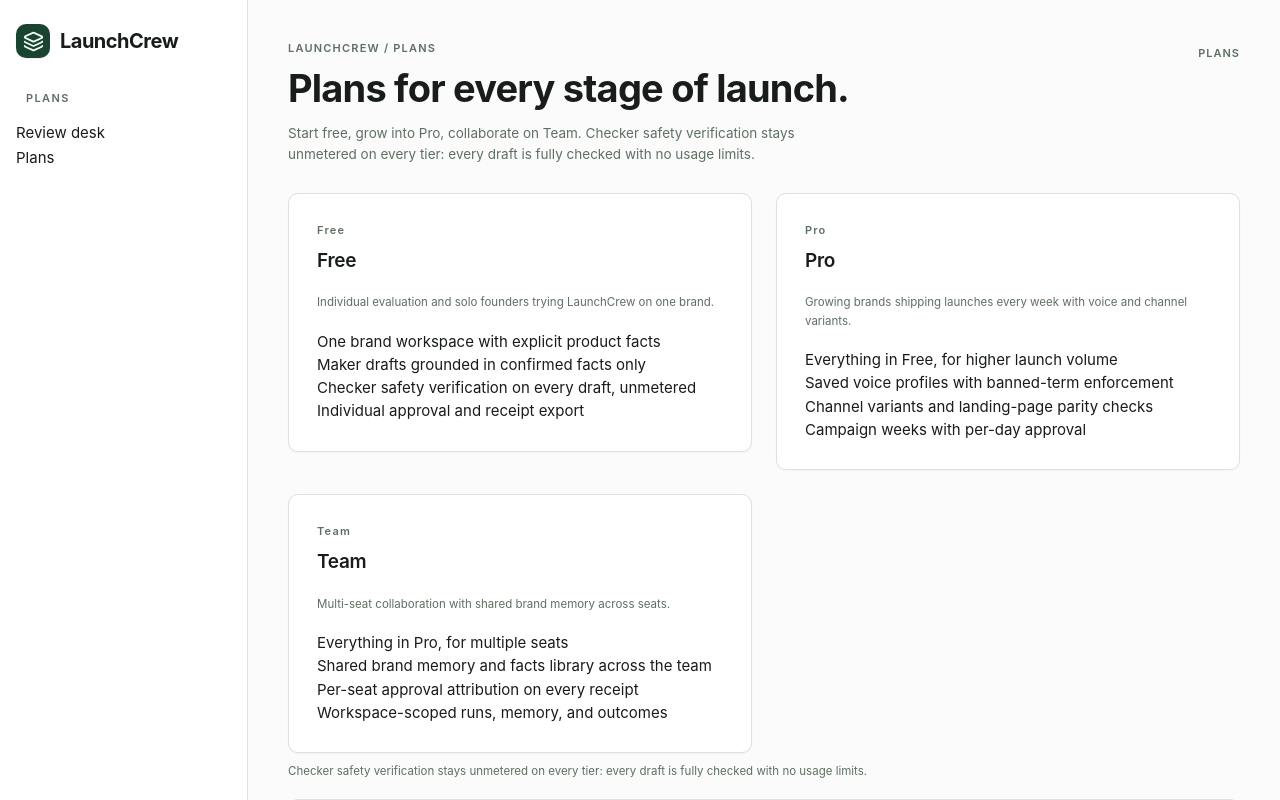
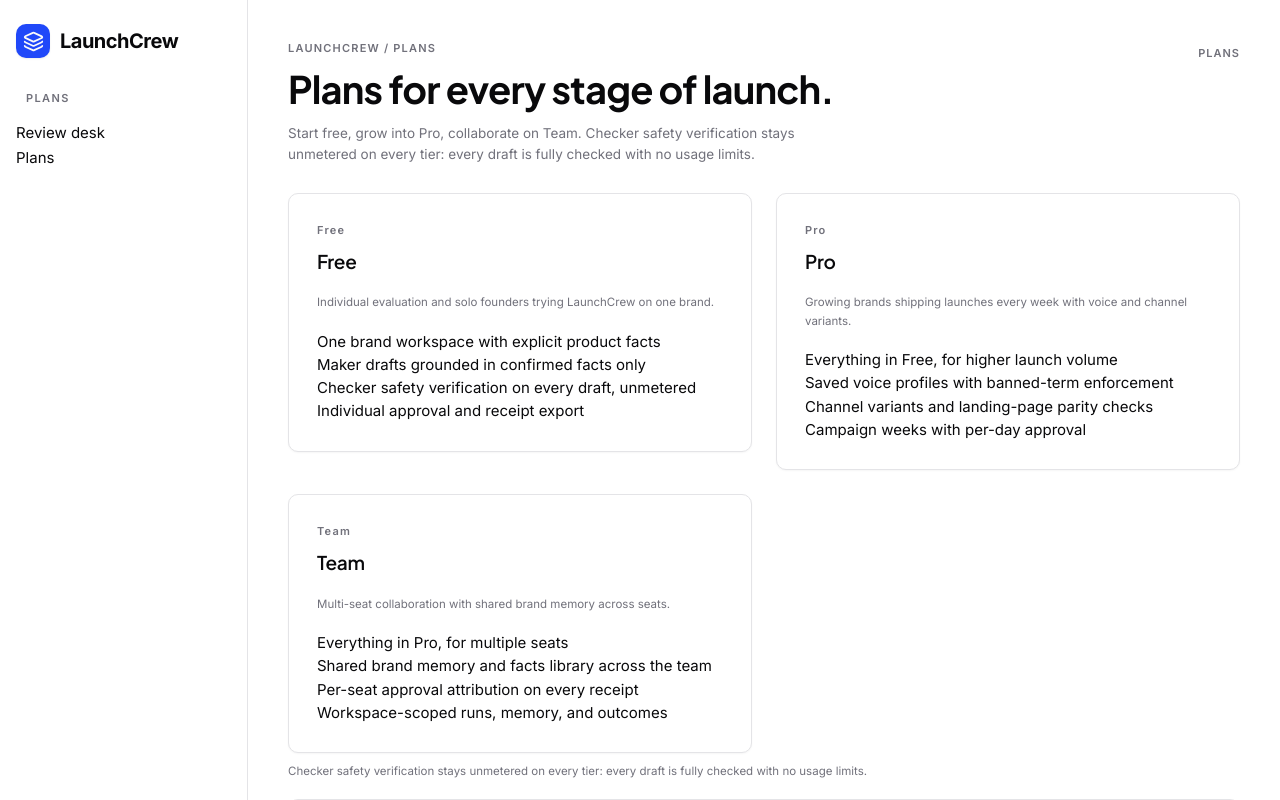
Before and after one commit to summitsingh/launchcrew, a Next.js app in the folder web/: page /plans in a window 1280 px wide. Shown: the top 800 px of the page. Built offline with nearby package versions, Linux system fonts and the light colour scheme; no server answers.

Commit message:
Adopt indigo violet zinc design system with deep slate dark mode

```diff
--- a/web/src/app/globals.css
+++ b/web/src/app/globals.css
@@ -1,4 +1,6 @@
 @import 'tailwindcss';
+
+@custom-variant dark (&:where(.dark, .dark *));
 
 @theme inline {
   --color-background: var(--background);
@@ -17,42 +19,81 @@
   --color-accent-foreground: var(--accent-foreground);
   --color-destructive: var(--destructive);
   --color-destructive-foreground: var(--destructive-foreground);
+  --color-success: var(--success);
+  --color-warning: var(--warning);
+  --color-info: var(--info);
   --color-border: var(--border);
   --color-input: var(--input);
   --color-ring: var(--ring);
+  --font-sans: var(--font-inter), ui-sans-serif, system-ui, sans-serif;
+  --font-heading: var(--font-jakarta), var(--font-inter), ui-sans-serif, system-ui, sans-serif;
+  --font-mono: var(--font-jetbrains), ui-monospace, SFMono-Regular, monospace;
   --radius-lg: var(--radius);
   --radius-md: calc(var(--radius) - 2px);
   --radius-sm: calc(var(--radius) - 4px);
 }
 
 :root {
-  --background: #fafbfa;
-  --foreground: #181c1a;
-  --card: #ffffff;
-  --card-foreground: #181c1a;
-  --popover: #ffffff;
-  --popover-foreground: #181c1a;
-  --primary: #1b4332;
-  --primary-foreground: #f0fdf4;
-  --secondary: #e8ede6;
-  --secondary-foreground: #1b4332;
-  --muted: #eef1ec;
-  --muted-foreground: #5f6f63;
-  --accent: #e6f2ea;
-  --accent-foreground: #1b4332;
-  --destructive: #b3261e;
-  --destructive-foreground: #fafafa;
-  --border: #dde3da;
-  --input: #c3cec4;
-  --ring: #10b981;
+  color-scheme: light;
+  --background: oklch(1 0 0);
+  --foreground: oklch(0.141 0.005 285.823);
+  --card: oklch(1 0 0);
+  --card-foreground: oklch(0.141 0.005 285.823);
+  --popover: oklch(1 0 0);
+  --popover-foreground: oklch(0.141 0.005 285.823);
+  --primary: oklch(0.5116 0.2627 265.7554);
+  --primary-foreground: oklch(0.985 0 0);
+  --secondary: oklch(0.967 0.001 286.375);
+  --secondary-foreground: oklch(0.21 0.006 285.885);
+  --muted: oklch(0.967 0.001 286.375);
+  --muted-foreground: oklch(0.552 0.016 285.938);
+  --accent: oklch(0.93 0.033 307.174);
+  --accent-foreground: oklch(0.38 0.189 303.9);
+  --destructive: oklch(0.577 0.245 27.325);
+  --destructive-foreground: oklch(0.985 0 0);
+  --success: oklch(0.596 0.145 163.225);
+  --warning: oklch(0.666 0.179 58.318);
+  --info: oklch(0.588 0.158 241.966);
+  --border: oklch(0.92 0.004 286.32);
+  --input: oklch(0.871 0.006 286.286);
+  --ring: oklch(0.585 0.208 263.5);
   --radius: 0.625rem;
+  --font-sans: var(--font-inter), ui-sans-serif, system-ui, sans-serif;
+  --font-heading: var(--font-jakarta), var(--font-inter), ui-sans-serif, system-ui, sans-serif;
+  --font-mono: var(--font-jetbrains), ui-monospace, SFMono-Regular, monospace;
   /* Legacy aliases kept for backwards compatibility. */
   --ink: var(--foreground);
   --paper: var(--background);
 }
 
+.dark {
+  color-scheme: dark;
+  --background: oklch(0.208 0.042 265.755);
+  --foreground: oklch(0.985 0 0);
+  --card: oklch(0.244 0.05 264.052);
+  --card-foreground: oklch(0.985 0 0);
+  --popover: oklch(0.244 0.05 264.052);
+  --popover-foreground: oklch(0.985 0 0);
+  --primary: oklch(0.673 0.182 273.935);
+  --primary-foreground: oklch(0.208 0.042 265.755);
+  --secondary: oklch(0.279 0.041 260.031);
+  --secondary-foreground: oklch(0.985 0 0);
+  --muted: oklch(0.279 0.041 260.031);
+  --muted-foreground: oklch(0.705 0.015 286.067);
+  --accent: oklch(0.283 0.141 302.2);
+  --accent-foreground: oklch(0.93 0.033 307.174);
+  --destructive: oklch(0.637 0.237 25.331);
+  --destructive-foreground: oklch(0.985 0 0);
+  --success: oklch(0.696 0.17 162.48);
+  --warning: oklch(0.769 0.188 70.08);
+  --info: oklch(0.685 0.169 237.323);
+  --border: oklch(0.32 0.04 264.052);
+  --input: oklch(0.372 0.044 259.733);
+  --ring: oklch(0.673 0.182 273.935);
+}
+
 * { box-sizing: border-box; border-color: var(--border); }
-body { margin: 0; background: var(--background); color: var(--foreground); font: 15px/1.55 -apple-system, BlinkMacSystemFont, 'Segoe UI', Roboto, sans-serif; }
+body { margin: 0; background: var(--background); color: var(--foreground); font: 15px/1.55 var(--font-sans); }
 button, input, select, textarea { font: inherit; }
 button, a, summary { -webkit-tap-highlight-color: transparent; }
 button { cursor: pointer; }
@@ -83,15 +124,15 @@ nav button:hover { background: var(--muted); color: var(--foreground); }
 .muted { color: var(--muted-foreground); }
 .topbar-cluster { display: flex; align-items: center; gap: 8px; flex-wrap: wrap; }
 .demo-pill, .tag { display: inline-flex; align-items: center; gap: 6px; background: var(--muted); border: 1px solid var(--border); border-radius: 999px; padding: 4px 10px; font-size: 11px; font-weight: 600; white-space: nowrap; }
-.dot { display: inline-block; width: 6px; height: 6px; background: #10b981; border-radius: 50%; }
+.dot { display: inline-block; width: 6px; height: 6px; background: var(--success); border-radius: 50%; }
 main { max-width: 1330px; margin: auto; padding: 40px 40px 0; }
 .page-intro { display: flex; justify-content: space-between; gap: 20px; align-items: start; margin-bottom: 28px; }
 .eyebrow { font-size: 11px; font-weight: 600; letter-spacing: 1.2px; color: var(--muted-foreground); margin: 0 0 10px; }
-h1 { font-weight: 650; font-size: clamp(28px, 3vw, 38px); letter-spacing: -.8px; line-height: 1.15; margin: 0 0 12px; }
+h1 { font-family: var(--font-heading); font-weight: 700; font-size: clamp(28px, 3vw, 38px); letter-spacing: -.8px; line-height: 1.15; margin: 0 0 12px; }
 .lede { font-size: 13.5px; color: var(--muted-foreground); margin: 0; max-width: 540px; }
 .step-label { font-size: 11px; color: var(--muted-foreground); margin-top: 5px; letter-spacing: 1px; white-space: nowrap; font-weight: 600; }
-h2 { font-size: 19px; line-height: 1.3; font-weight: 600; margin: 0 0 20px; letter-spacing: -.3px; }
-h3 { font-size: 14px; font-weight: 600; margin: 12px 0; }
+h2 { font-family: var(--font-heading); font-size: 19px; line-height: 1.3; font-weight: 600; margin: 0 0 20px; letter-spacing: -.3px; }
+h3 { font-family: var(--font-heading); font-size: 14px; font-weight: 600; margin: 12px 0; }
 p { margin: 8px 0 16px; }
 .two-column { display: grid; grid-template-columns: minmax(0, 1.5fr) minmax(0, 1fr); gap: 24px; align-items: start; }
 .two-column.equal { grid-template-columns: repeat(2, minmax(0, 1fr)); }
@@ -108,7 +149,11 @@ input[readonly] { background: var(--muted); }
 .checkbox input { width: 16px; height: 16px; margin: 2px 0 0; accent-color: var(--primary); flex-shrink: 0; }
 .button { display: inline-flex; justify-content: center; align-items: center; gap: 8px; padding: 10px 16px; border: 1px solid transparent; border-radius: calc(var(--radius) - 2px); font-size: 13px; font-weight: 600; min-height: 40px; transition: background .15s ease; }
 .primary { background: var(--primary); color: var(--primary-foreground); }
-.primary:hover { background: #143726; }
+.primary:hover { background: color-mix(in srgb, var(--primary) 90%, transparent); }
+.btn-destructive { background: var(--destructive); color: var(--destructive-foreground); }
+.btn-destructive:hover { background: color-mix(in srgb, var(--destructive) 90%, transparent); }
+.btn-ghost { background: transparent; color: var(--foreground); }
+.btn-ghost:hover { background: var(--muted); }
 .outline { border-color: var(--input); background: var(--card); color: var(--foreground); }
 .outline:hover { background: var(--muted); }
 .secondary { background: var(--secondary); color: var(--secondary-foreground); }
@@ -129,16 +174,19 @@ dd { margin: 0; font-weight: 600; text-align: right; overflow-wrap: anywhere; }
 .section-row h2 { margin: 0; }
 .queue-card { margin-bottom: 16px; }
 .queue-heading { display: flex; justify-content: space-between; gap: 16px; align-items: center; flex-wrap: wrap; }
-.run-id { font: 10px/1.6 ui-monospace, monospace; color: var(--muted-foreground); overflow-wrap: anywhere; min-width: 0; }
+.run-id { font: 10px/1.6 var(--font-mono); color: var(--muted-foreground); overflow-wrap: anywhere; min-width: 0; }
 .badge { font-size: 11px; padding: 5px 9px; border-radius: 4px; font-weight: 600; }
-.pending { background: #f9efd9; color: #75500d; }
-.approved { background: #dcf0e3; color: #1b4332; }
+.pending { background: color-mix(in srgb, var(--warning) 14%, transparent); color: color-mix(in srgb, var(--warning) 72%, black); }
+.approved { background: color-mix(in srgb, var(--success) 14%, transparent); color: color-mix(in srgb, var(--success) 72%, black); }
+.dark .pending { color: color-mix(in srgb, var(--warning) 82%, white); }
+.dark .approved { color: color-mix(in srgb, var(--success) 82%, white); }
 .queue-actions { display: flex; gap: 10px; flex-wrap: wrap; margin-top: 20px; }
 .empty { text-align: center; padding: 50px 24px; }
 .empty svg { margin: 0 auto 20px; color: var(--primary); }
 .empty p { font-size: 13px; color: var(--muted-foreground); }
 .message { background: var(--accent); border: 1px solid var(--border); border-radius: calc(var(--radius) - 2px); padding: 14px 18px; margin-bottom: 22px; font-size: 12.5px; overflow-wrap: anywhere; }
-.error { background: #fdecea; border-color: #f1b8b0; color: #7a1f16; }
+.error { background: color-mix(in srgb, var(--destructive) 9%, transparent); border-color: color-mix(in srgb, var(--destructive) 32%, transparent); color: color-mix(in srgb, var(--destructive) 78%, black); }
+.dark .error { color: color-mix(in srgb, var(--destructive) 82%, white); }
 .builder { display: grid; grid-template-columns: 240px minmax(0, 1fr); gap: 22px; align-items: start; }
 .agent-list { padding: 22px 16px; }
 .agent-choice { display: flex; align-items: start; text-align: left; gap: 12px; width: 100%; border: 1px solid transparent; background: transparent; border-radius: calc(var(--radius) - 2px); padding: 12px 8px; margin-bottom: 8px; }
@@ -157,7 +205,7 @@ dd { margin: 0; font-weight: 600; text-align: right; overflow-wrap: anywhere; }
 .check-strip strong { margin-left: 8px; font-size: 12.5px; }
 .check-strip svg { display: inline; vertical-align: middle; }
 .check-strip small { display: block; font-size: 11px; margin-top: 9px; color: var(--muted-foreground); }
-.blocked { background: #fdf6ec; border-left: 3px solid #b87930; padding: 14px; margin-bottom: 18px; font-size: 12.5px; border-radius: 0 calc(var(--radius) - 4px) calc(var(--radius) - 4px) 0; }
+.blocked { background: color-mix(in srgb, var(--warning) 9%, transparent); border-left: 3px solid var(--warning); padding: 14px; margin-bottom: 18px; font-size: 12.5px; border-radius: 0 calc(var(--radius) - 4px) calc(var(--radius) - 4px) 0; }
 .scout-list { list-style: none; margin: 0 0 8px; padding: 0; }
 .scout-list > li { border-top: 1px solid var(--border); padding: 12px 0; font-size: 12.5px; min-width: 0; }
 .scout-row { display: flex; justify-content: space-between; align-items: baseline; gap: 12px; flex-wrap: wrap; overflow-wrap: anywhere; }
@@ -169,7 +217,7 @@ dd { margin: 0; font-weight: 600; text-align: right; overflow-wrap: anywhere; }
 .review-footer p { color: var(--muted-foreground); font-size: 12.5px; margin: 0; }
 .receipt details { margin-top: 25px; }
 .receipt summary { cursor: pointer; font-size: 12.5px; font-weight: 600; }
-pre { max-width: 100%; overflow: auto; background: var(--muted); padding: 18px; font-size: 11px; white-space: pre-wrap; overflow-wrap: anywhere; margin-top: 15px; border-radius: calc(var(--radius) - 4px); }
+pre { max-width: 100%; overflow: auto; background: var(--muted); padding: 18px; font: 11px/1.7 var(--font-mono); white-space: pre-wrap; overflow-wrap: anywhere; margin-top: 15px; border-radius: calc(var(--radius) - 4px); }
 .export-note { font-size: 12.5px; color: var(--primary); margin-bottom: 0; }
 @media (max-width: 1100px) { .sidebar { width: 210px; padding: 25px 14px; } main { padding: 32px 28px 0; } .topbar { padding: 10px 28px; } .two-column { grid-template-columns: minmax(0, 1.3fr) minmax(0, 1fr); gap: 18px; } .panel { padding: 22px; } .form-footer { flex-wrap: wrap; } .builder { grid-template-columns: 190px minmax(0, 1fr); } }
 @media (max-width: 850px) { .shell { flex-direction: column; } .sidebar { width: 100%; padding: 18px 24px 10px; border-right: 0; border-bottom: 1px solid var(--border); } .brand { font-size: 19px; } .workspace, .sidebar-note, .nav-number { display: none; } nav { flex-direction: row; flex-wrap: wrap; margin-top: 16px; gap: 4px; } nav button { padding: 10px; min-height: 42px; font-size: 12px; } .step-label { display: none; } .two-column { grid-template-columns: minmax(0, 1.35fr) minmax(0, 1fr); } .builder { grid-template-columns: 190px minmax(0, 1fr); } }
@@ -193,5 +241,5 @@ pre { max-width: 100%; overflow: auto; background: var(--muted); padding: 18px;
    DOM and on hover, so copy and inspect flows keep working. */
 .run-id.compact { display: inline-block; max-width: 260px; min-width: 0; overflow: hidden; text-overflow: ellipsis; white-space: nowrap; vertical-align: bottom; }
 /* Exact policy IDs inside readable hints. */
-.hint code { font: 11px/1.6 ui-monospace, monospace; background: var(--muted); border: 1px solid var(--border); border-radius: 4px; padding: 0 5px; white-space: nowrap; }
+.hint code { font: 11px/1.6 var(--font-mono); background: var(--muted); border: 1px solid var(--border); border-radius: 4px; padding: 0 5px; white-space: nowrap; }
 @media (max-width: 850px) { .path-hint { display: none; } .advanced-toggle { width: auto; margin-top: 12px; min-height: 42px; } #advanced-nav nav { flex-direction: row; flex-wrap: wrap; } }
--- a/web/src/app/layout.tsx
+++ b/web/src/app/layout.tsx
@@ -1,5 +1,9 @@
 import type { Metadata } from 'next';
+import { Inter, Plus_Jakarta_Sans, JetBrains_Mono } from 'next/font/google';
 import './globals.css';
+const inter = Inter({ subsets: ['latin'], variable: '--font-inter', display: 'swap' });
+const jakarta = Plus_Jakarta_Sans({ subsets: ['latin'], variable: '--font-jakarta', display: 'swap' });
+const jetbrains = JetBrains_Mono({ subsets: ['latin'], variable: '--font-jetbrains', display: 'swap' });
 export const metadata: Metadata = {
   title: 'LaunchCrew | Review desk',
   description: 'Launch drafts with individual approval and receipts. Product facts stay explicit, nothing publishes.',
@@ -15,4 +19,16 @@ export const metadata: Metadata = {
     description: 'Launch drafts with individual approval and receipts. Product facts stay explicit, nothing publishes.',
   },
 };
-export default function RootLayout({ children }: Readonly<{ children: React.ReactNode }>) { return <html lang="en"><body className="min-h-screen bg-background text-foreground antialiased">{children}</body></html>; }
+// Runs before paint so the saved theme applies without a flash. Stored
+// preference wins, otherwise the OS setting, otherwise light.
+const themeInit = `(function(){try{var t=localStorage.getItem('launchcrew-theme');if(t!=='dark'&&t!=='light'){t=window.matchMedia('(prefers-color-scheme: dark)').matches?'dark':'light';}if(t==='dark'){document.documentElement.classList.add('dark');}}catch(e){}})();`;
+export default function RootLayout({ children }: Readonly<{ children: React.ReactNode }>) {
+  return (
+    <html lang="en" className={`${inter.variable} ${jakarta.variable} ${jetbrains.variable}`} suppressHydrationWarning>
+      <head>
+        <script dangerouslySetInnerHTML={{ __html: themeInit }} />
+      </head>
+      <body className="min-h-screen bg-background font-sans text-foreground antialiased">{children}</body>
+    </html>
+  );
+}
--- /dev/null
+++ b/web/src/components/theme-toggle.tsx
@@ -0,0 +1,40 @@
+'use client';
+import { useEffect, useState } from 'react';
+import { Moon, Sun } from 'lucide-react';
+import { Button } from '@/components/ui/button';
+
+// Toggles the .dark class set by the layout init script. Renders a stable
+// placeholder until mounted so server and client HTML match.
+export function ThemeToggle() {
+  const [theme, setTheme] = useState<'light' | 'dark' | null>(null);
+  useEffect(() => {
+    setTheme(document.documentElement.classList.contains('dark') ? 'dark' : 'light');
+  }, []);
+  if (theme === null) {
+    return (
+      <Button type="button" variant="ghost" disabled aria-label="Toggle theme">
+        <Sun size={16} aria-hidden />
+      </Button>
+    );
+  }
+  const next = theme === 'dark' ? 'light' : 'dark';
+  return (
+    <Button
+      type="button"
+      variant="ghost"
+      aria-label={`Switch to ${next} mode`}
+      title={`Switch to ${next} mode`}
+      onClick={() => {
+        document.documentElement.classList.toggle('dark', next === 'dark');
+        try {
+          localStorage.setItem('launchcrew-theme', next);
+        } catch {
+          // Private mode: theme still applies for this visit.
+        }
+        setTheme(next);
+      }}
+    >
+      {theme === 'dark' ? <Sun size={16} aria-hidden /> : <Moon size={16} aria-hidden />}
+    </Button>
+  );
+}
--- a/web/src/components/ui/alert.tsx
+++ b/web/src/components/ui/alert.tsx
@@ -11,8 +11,8 @@ const alertVariants = cva(
         destructive:
           'border-destructive/50 text-destructive dark:border-destructive [&>svg]:text-destructive',
         warning:
-          'border-amber-500/50 text-amber-900 dark:text-amber-200 [&>svg]:text-amber-600',
-        info: 'border-sky-500/50 text-sky-900 dark:text-sky-200 [&>svg]:text-sky-600',
+          'border-warning/50 [color:color-mix(in_srgb,var(--warning)_68%,black)] dark:[color:color-mix(in_srgb,var(--warning)_80%,white)] [&>svg]:text-warning',
+        info: 'border-info/50 [color:color-mix(in_srgb,var(--info)_72%,black)] dark:[color:color-mix(in_srgb,var(--info)_80%,white)] [&>svg]:text-info',
       },
     },
     defaultVariants: {
--- a/web/src/components/ui/badge.tsx
+++ b/web/src/components/ui/badge.tsx
@@ -13,7 +13,7 @@ const badgeVariants = cva(
           'border-transparent bg-destructive text-destructive-foreground shadow hover:bg-destructive/80',
         outline: 'text-foreground',
         success:
-          'border-transparent bg-emerald-100 text-emerald-800 shadow hover:bg-emerald-100/80 dark:bg-emerald-900/30 dark:text-emerald-300',
+          'border-success/30 bg-success/10 shadow hover:bg-success/20 [color:color-mix(in_srgb,var(--success)_70%,black)] dark:[color:color-mix(in_srgb,var(--success)_80%,white)]',
       },
     },
     defaultVariants: {
--- a/web/src/components/ui/button.tsx
+++ b/web/src/components/ui/button.tsx
@@ -3,7 +3,7 @@ import { Slot } from '@radix-ui/react-slot';
 import { cva, type VariantProps } from 'class-variance-authority';
 import { cn } from '@/lib/utils';
 // Locally styled shadcn/ui Button pattern, attributed in README.
-const buttonVariants = cva('button', { variants: { variant: { default: 'primary', outline: 'outline', secondary: 'secondary' } }, defaultVariants: { variant: 'default' } });
+const buttonVariants = cva('button', { variants: { variant: { default: 'primary', outline: 'outline', secondary: 'secondary', destructive: 'btn-destructive', ghost: 'btn-ghost' } }, defaultVariants: { variant: 'default' } });
 export function Button({ className, variant, asChild = false, ...props }: React.ComponentProps<'button'> & VariantProps<typeof buttonVariants> & { asChild?: boolean }) {
   const Comp = asChild ? Slot : 'button';
   return <Comp className={cn(buttonVariants({ variant, className }))} {...props} />;
```
Also changed, not shown: web/src/app/page.tsx (+2 -1 lines), web/components.json.
